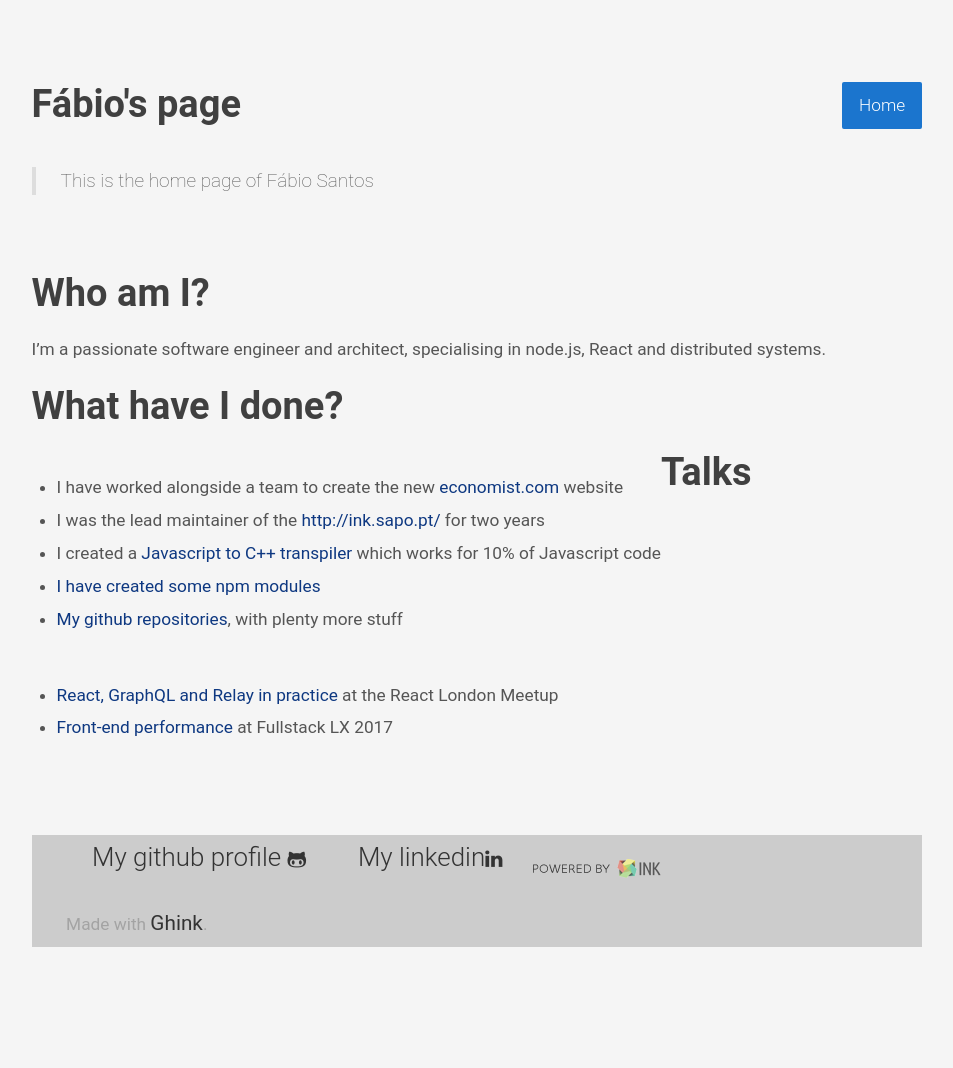
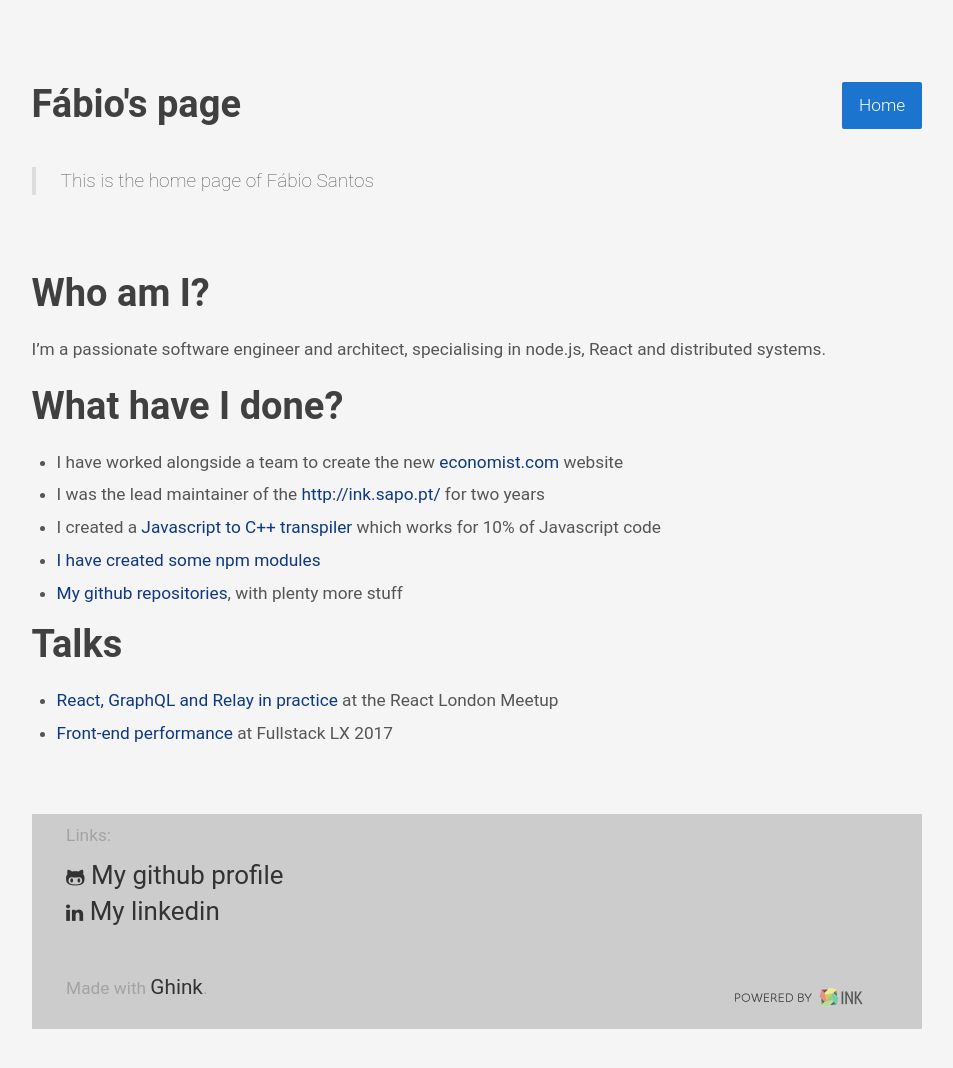
Before and after one commit to fabiosantoscode/fabiosantoscode.github.io, a Jekyll site: the page built from index.md, in a window 1280 px wide, cut to the strip 536-1634 px from the top of the page. Shown: the top 1068 px of the strip, without its empty margins (163-1116 px from the left). Built offline with Jekyll 4.4.1, drawn with Linux system fonts in a browser that asks for light colours; some web fonts are replaced; before the commit the page ends 1552 px from its top, so only the background shows below that.

Commit message:
fix site layout

```diff
--- a/_includes/footer.html
+++ b/_includes/footer.html
@@ -1,25 +1,24 @@
 <footer class="double-vertical-space horizontal-space">
-<div class="ink-grid">
-    <div class="column-group">
-        <div style="overflow:hidden">
-            <nav class="large-50 medium-100 small-100 ink-navigation push-left">
-                <ul class="menu horizontal">
-                    <li><a style=display:inline href="https://github.com/fabiosantoscode/">My github profile <span class="fa fa-github-alt"></span></a></li>
-                    <li><a style=display:inline href="https://www.linkedin.com/in/fabiosantoscode">My linkedin<span class="fa fa-linkedin"></span></a></li>
+    <div class="ink-grid clearfix">
+        <div class="">
+            <p>Links:</p>
+            <nav class="bottom-space all-100 ink-navigation">
+                <ul class="">
+                    <li><a href="https://github.com/fabiosantoscode/"><span class="fa fa-github-alt"></span> My github profile</a></li>
+                    <li><a href="https://www.linkedin.com/in/fabiosantoscode"><span class="fa fa-linkedin"></span> My linkedin</a></li>
                 </ul>
             </nav>
-            <div class="large-50 medium-100 hide-small footer-logos">
+
+            <div class="all-50 pull-left footer-logos">
                 <a class="push-right" href="http://ink.sapo.pt/">
                     <img src="/img/poweredbyink.png">
                 </a>
             </div>
-        </div>
-
-        <div class="all-100">
-            <p>Made with <small><a href="http://github.com/celso/ghink/">Ghink</a></small>.</p>
+            <div class="all-50 pull-left">
+                <p>Made with <small><a href="http://github.com/celso/ghink/">Ghink</a></small>.</p>
+            </div>
         </div>
     </div>
-</div>
 </footer>
 {% if site.disqus_shortname %}
     {% include disqus_count.html shortname=site.disqus_shortname %}
--- a/_layouts/default.html
+++ b/_layouts/default.html
@@ -4,7 +4,7 @@
     <body>
         <div class="ink-grid">
             {% include navigation.html %}
-            <main class="column-group all-100">
+            <main class="all-100">
                 {{ content }}
             </main>
         </div>
```
